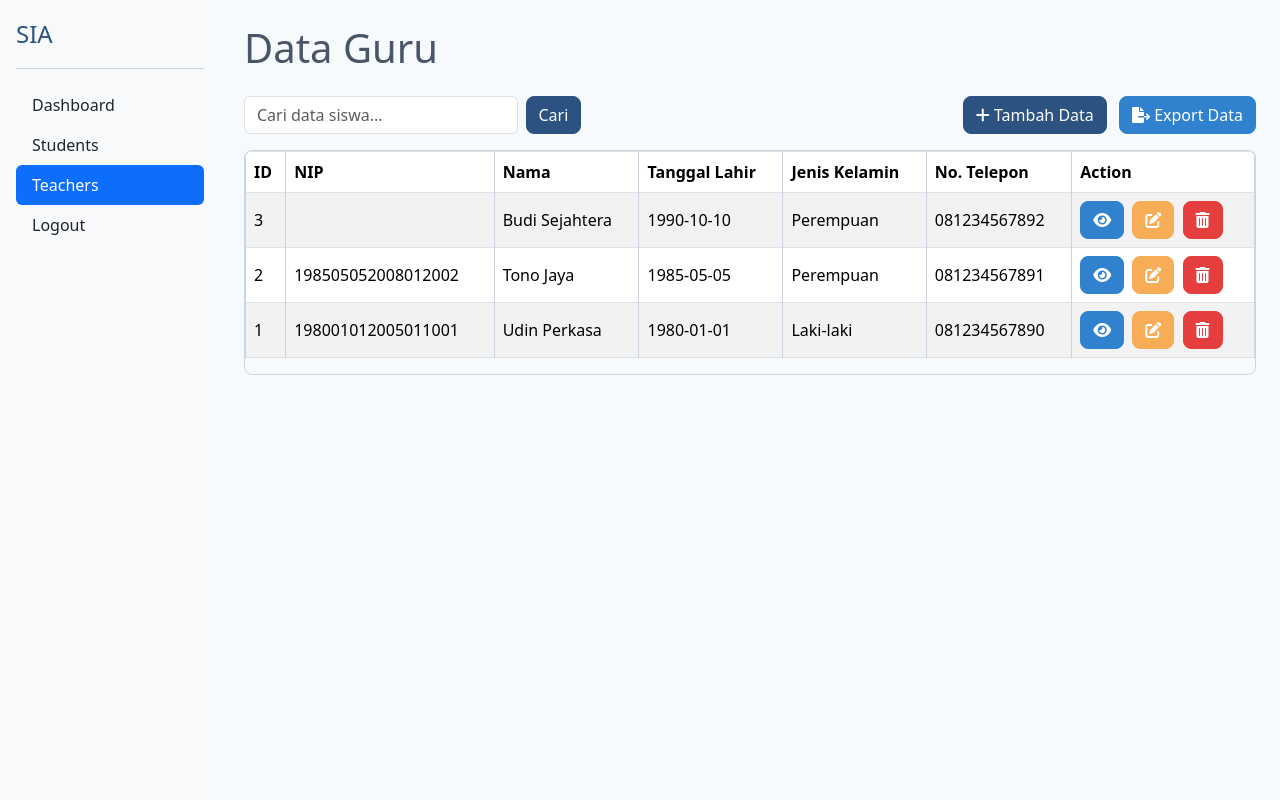
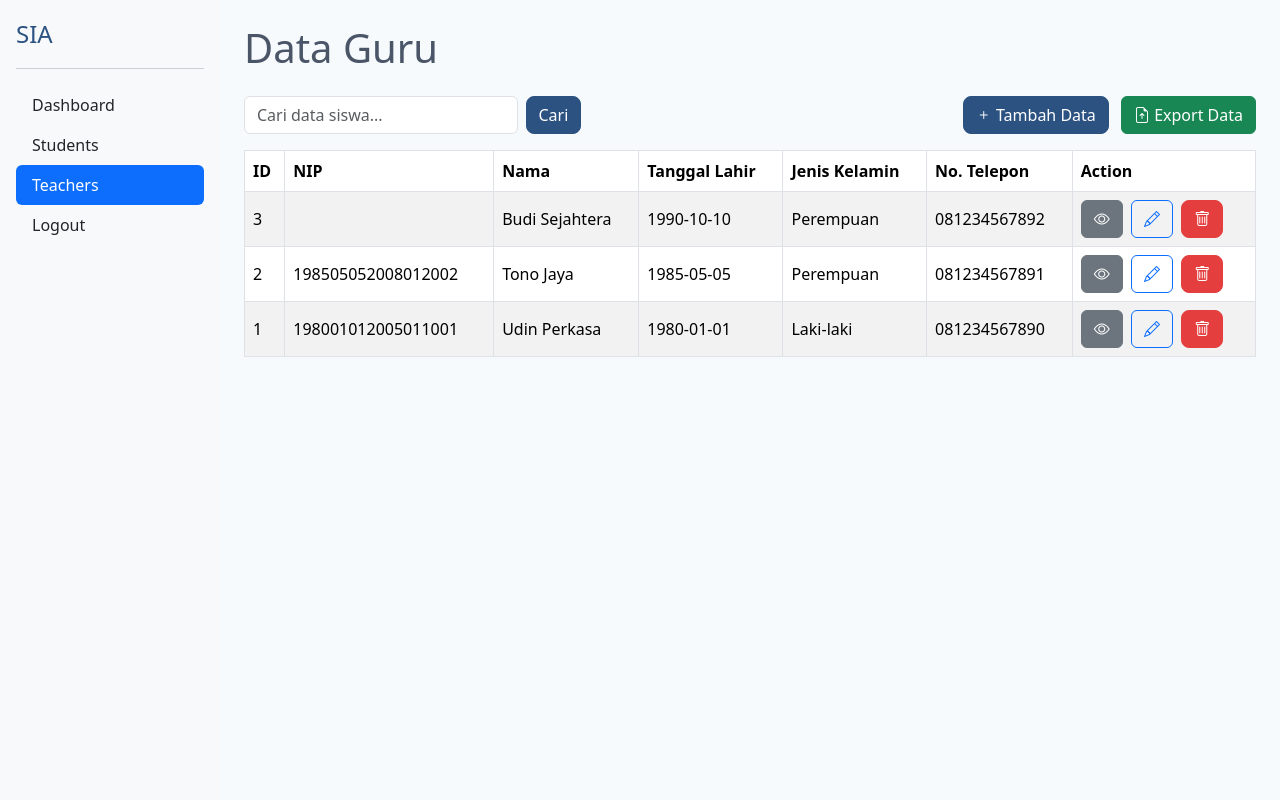
Before and after one commit to sheila-jvn/sia-php, a PHP site: page /sia-project/teachers.php in a window 1280 px wide. Run offline with PHP 8.4, Linux system fonts and the light colour scheme; data comes from the database, SQL or seed files in the repository.

Commit message:
UI: Sync teachers page icons and button styles with students page
- Use Bootstrap Icons and button classes for all action buttons in teachers.php
- Remove Font Awesome and custom teacher CSS
- Move style overrides to base layout for global effect
- Ensures consistent, Bootstrap-native UI across main entity pages

```diff
--- a/pages/_layouts/base.php
+++ b/pages/_layouts/base.php
@@ -11,6 +11,77 @@
     <link href="https://cdn.jsdelivr.net/npm/bootstrap@5.3.7/dist/css/bootstrap.min.css" rel="stylesheet" integrity="sha384-LN+7fdVzj6u52u30Kp6M/trliBMCMKTyK833zpbD+pXdCLuTusPj697FH4R/5mcr" crossorigin="anonymous">
     <script src="https://cdn.jsdelivr.net/npm/bootstrap@5.3.7/dist/js/bootstrap.bundle.min.js" integrity="sha384-ndDqU0Gzau9qJ1lfW4pNLlhNTkCfHzAVBReH9diLvGRem5+R9g2FzA8ZGN954O5Q" crossorigin="anonymous"></script>
     <link rel="stylesheet" href="https://cdn.jsdelivr.net/npm/bootstrap-icons@1.13.1/font/bootstrap-icons.min.css">
+    <!-- Teacher/Global Style Override -->
+    <style>
+        :root {
+            --primary-blue: #2c5282;
+            --light-blue: #ebf8ff;
+            --text-color: #4a5568;
+            --border-color: #cbd5e0;
+            --bg-color: #f7fafc;
+        }
+        body {
+            background-color: var(--bg-color);
+            color: var(--text-color);
+        }
+        .card {
+            border-color: var(--border-color);
+        }
+        .btn-primary {
+            background-color: var(--primary-blue);
+            border-color: var(--primary-blue);
+            color: #fff;
+            border-radius: 0.5rem;
+            transition: background-color 0.3s ease, border-color 0.3s ease, transform 0.2s ease;
+        }
+        .btn-primary:hover {
+            background-color: #2a4365;
+            border-color: #2a4365;
+        }
+        .btn-info {
+            background-color: #3182ce;
+            border-color: #3182ce;
+            color: #fff;
+            border-radius: 0.5rem;
+            transition: background-color 0.3s ease, border-color 0.3s ease, transform 0.2s ease;
+        }
+        .btn-info:hover {
+            background-color: #2c5282;
+            border-color: #2c5282;
+        }
+        .btn-warning {
+            background-color: #f6ad55;
+            border-color: #f6ad55;
+            color: #fff;
+            border-radius: 0.5rem;
+            transition: background-color 0.3s ease, border-color 0.3s ease, transform 0.2s ease;
+        }
+        .btn-warning:hover {
+            background-color: #ed8936;
+            border-color: #ed8936;
+        }
+        .btn-danger {
+            background-color: #e53e3e;
+            border-color: #e53e3e;
+            color: #fff;
+            border-radius: 0.5rem;
+            transition: background-color 0.3s ease, border-color 0.3s ease, transform 0.2s ease;
+        }
+        .btn-danger:hover {
+            background-color: #c53030;
+            border-color: #c53030;
+        }
+        .form-control:focus {
+            border-color: var(--primary-blue);
+            box-shadow: 0 0 0 0.25rem rgba(44, 82, 130, 0.25);
+        }
+        .text-decoration-none {
+            color: var(--primary-blue) !important;
+        }
+        .text-decoration-none:hover {
+            text-decoration: underline !important;
+        }
+    </style>
 </head>
 
 <body>
--- a/pages/teachers.php
+++ b/pages/teachers.php
@@ -23,112 +23,6 @@ $teachers = $stmt->fetchAll();
 
 ob_start();
 ?>
-<link rel="stylesheet" href="https://cdnjs.cloudflare.com/ajax/libs/font-awesome/6.0.0-beta3/css/all.min.css">
-<style>
-    :root {
-        --primary-blue: #2c5282;
-        --light-blue: #ebf8ff;
-        --text-color: #4a5568;
-        --border-color: #cbd5e0;
-        --bg-color: #f7fafc;
-    }
-    body {
-        background-color: var(--bg-color);
-        color: var(--text-color);
-    }
-
-    .card {
-        border-color: var(--border-color);
-    }
-
-    .btn-primary {
-        background-color: var(--primary-blue);
-        border-color: var(--primary-blue);
-        color: #fff;
-        border-radius: 0.5rem;
-        transition: background-color 0.3s ease, border-color 0.3s ease, transform 0.2s ease;
-    }
-
-    .btn-primary:hover {
-        background-color: #2a4365;
-        border-color: #2a4365;
-    }
-
-    .btn-info {
-        background-color: #3182ce;
-        border-color: #3182ce;
-        color: #fff;
-        border-radius: 0.5rem;
-        transition: background-color 0.3s ease, border-color 0.3s ease, transform 0.2s ease;
-    }
-
-    .btn-info:hover {
-        background-color: #2c5282;
-        border-color: #2c5282;
-    }
-
-    .btn-warning {
-        background-color: #f6ad55;
-        border-color: #f6ad55;
-        color: #fff;
-        border-radius: 0.5rem;
-        transition: background-color 0.3s ease, border-color 0.3s ease, transform 0.2s ease;
-    }
-
-    .btn-warning:hover {
-        background-color: #ed8936;
-        border-color: #ed8936;
-    }
-
-    .btn-danger {
-        background-color: #e53e3e;
-        border-color: #e53e3e;
-        color: #fff;
-        border-radius: 0.5rem;
-        transition: background-color 0.3s ease, border-color 0.3s ease, transform 0.2s ease;
-    }
-
-    .btn-danger:hover {
-        background-color: #c53030;
-        border-color: #c53030;
-    }
-
-    .form-control:focus {
-        border-color: var(--primary-blue);
-        box-shadow: 0 0 0 0.25rem rgba(44, 82, 130, 0.25);
-    }
-
-    .text-decoration-none {
-        color: var(--primary-blue) !important;
-    }
-
-    .text-decoration-none:hover {
-        text-decoration: underline !important;
-    }
-    .table-responsive {
-        border-radius: 0.5rem;
-        overflow: hidden;
-        border: 1px solid var(--border-color);
-    }
-
-    .table-bordered th,
-    .table-bordered td {
-        border-color: var(--border-color);
-    }
-
-    .table-striped tbody tr:nth-of-type(odd) {
-        background-color: var(--light-blue);
-    }
-
-    .table-hover tbody tr:hover {
-        background-color: rgba(44, 82, 130, 0.1);
-    }
-
-    .table-custom-dark-blue {
-        background-color: var(--primary-blue);
-        color: white;
-    }
-</style>
 
 <h1 class="mb-4">Data Guru</h1>
 
@@ -140,10 +34,10 @@ ob_start();
         </form>
     </div>
     <div>
-        <a href="add_student.php" class="btn btn-primary me-2"> <i class="fas fa-plus"></i> Tambah Data
+        <a href="add_student.php" class="btn btn-primary me-2"> <i class="bi bi-plus"></i> Tambah Data
         </a>
-        <a href="export_students.php" class="btn btn-info">
-            <i class="fas fa-file-export"></i> Export Data
+        <a href="export_students.php" class="btn btn-success">
+            <i class="bi bi-file-earmark-arrow-up"></i> Export Data
         </a>
     </div>
 </div>
@@ -172,14 +66,14 @@ ob_start();
                         <td><?= $guru['jenis_kelamin'] == '1' ? 'Laki-laki' : 'Perempuan' ?></td>
                         <td><?= htmlspecialchars($guru['no_telpon']) ?></td>
                         <td>
-                            <a href="detail_student.php?id=<?= htmlspecialchars($guru['id']) ?>" class="btn btn-info me-1" title="Detail">
-                                <i class="fas fa-eye"></i>
+                            <a href="detail_student.php?id=<?= htmlspecialchars($guru['id']) ?>" class="btn btn-secondary me-1" title="Detail">
+                                <i class="bi bi-eye"></i>
                             </a>
-                            <a href="edit_student.php?id=<?= htmlspecialchars($guru['id']) ?>" class="btn btn-warning me-1" title="Edit">
-                                <i class="fas fa-edit"></i>
+                            <a href="edit_student.php?id=<?= htmlspecialchars($guru['id']) ?>" class="btn btn-outline-primary me-1" title="Edit">
+                                <i class="bi bi-pencil"></i>
                             </a>
                             <a href="delete_student.php?id=<?= htmlspecialchars($guru['id']) ?>" class="btn btn-danger" title="Hapus" onclick="return confirm('Apakah Anda yakin ingin menghapus data ini?');">
-                                <i class="fas fa-trash-alt"></i>
+                                <i class="bi bi-trash"></i>
                             </a>
                         </td>
                     </tr>
```
